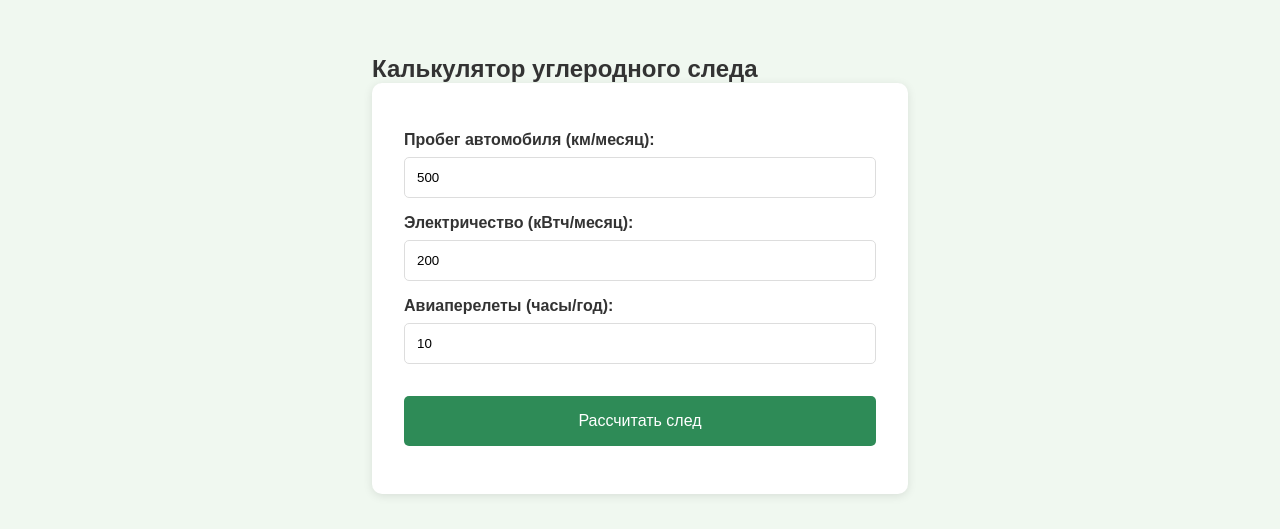
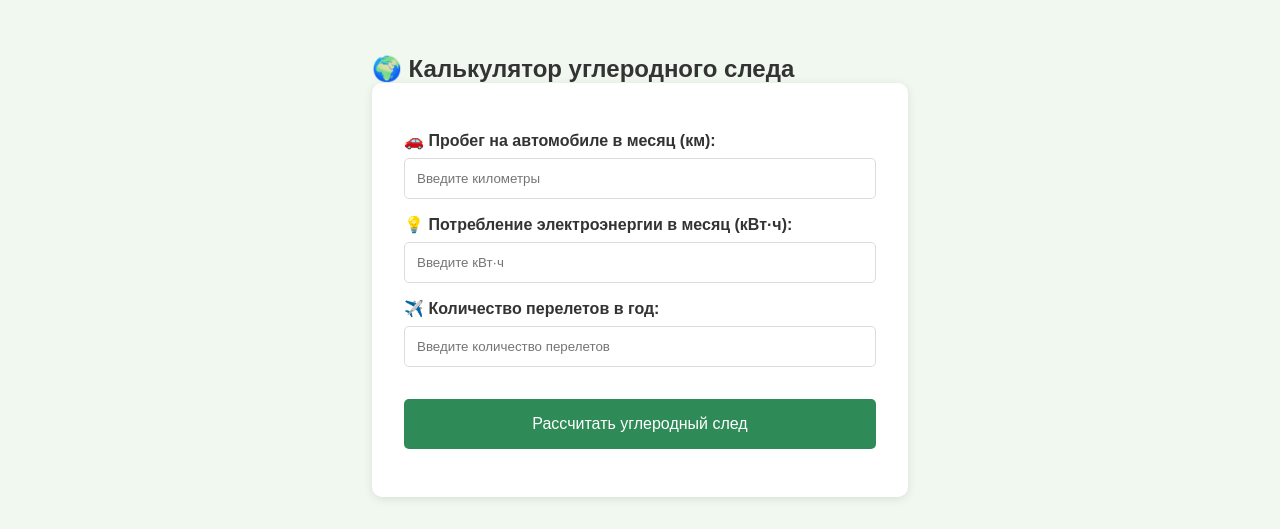
Before and after one commit to Kotyaras/eco-monitoring-real, a website: page index.html in a window 1280 px wide. Shown: the part 984-1513 px from the top of the page. Drawn offline with nearby package versions, Linux system fonts and the light colour scheme; no server answers.

Commit message:
Update index.html

```diff
--- a/index.html
+++ b/index.html
@@ -40,25 +40,28 @@
             </div>
             <div id="map"></div>
         </section>
+        <section class="calculator">
+    <h2>🌍 Калькулятор углеродного следа</h2>
 
-        <section class="calculator">
-            <h2>Калькулятор углеродного следа</h2>
     <div class="calc-form">
         <div class="input-group">
-                    <label>Пробег автомобиля (км/месяц):</label>
-                    <input type="number" id="carKm" value="500">
+            <label>🚗 Пробег на автомобиле в месяц (км):</label>
+            <input type="number" id="carKm" placeholder="Введите километры">
         </div>
+
         <div class="input-group">
-                    <label>Электричество (кВтч/месяц):</label>
-                    <input type="number" id="electricity" value="200">
+            <label>💡 Потребление электроэнергии в месяц (кВт·ч):</label>
+            <input type="number" id="electricity" placeholder="Введите кВт·ч">
         </div>
+
         <div class="input-group">
-                    <label>Авиаперелеты (часы/год):</label>
-                    <input type="number" id="flights" value="10">
+            <label>✈️ Количество перелетов в год:</label>
+            <input type="number" id="flights" placeholder="Введите количество перелетов">
         </div>
-                <button onclick="calculateFootprint()">Рассчитать след</button>
 
-                <div id="result" class="result"></div>
+        <button onclick="calculateCarbonFootprint()">Рассчитать углеродный след</button>
+
+        <div id="carbonResult" class="result"></div>
     </div>
 </section>
     </main>
```
Lines whose indentation alone changed are shown as unchanged.
